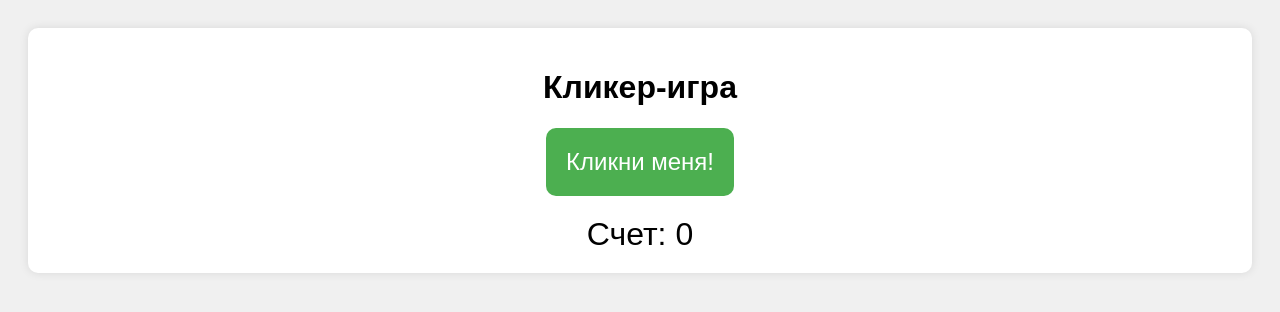
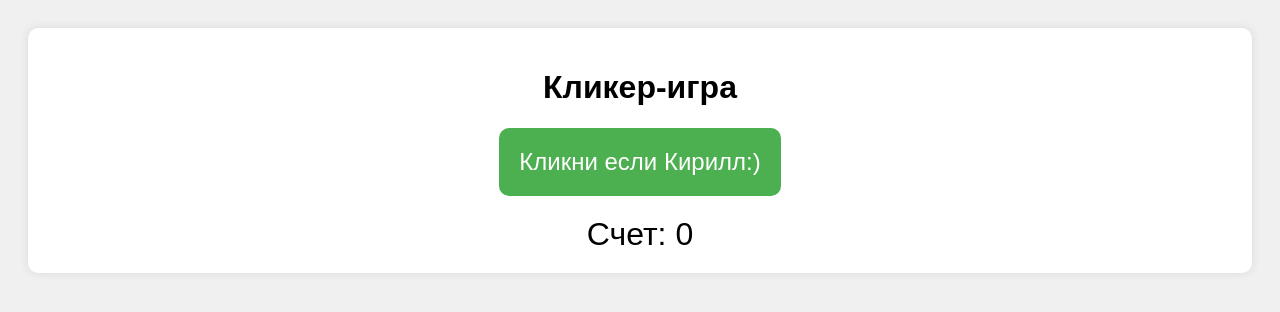
Before and after one commit to Kain754/My-clicker-bot, a plain HTML site: page index.html in a window 1280 px wide. Drawn offline with Linux system fonts and the light colour scheme.

Commit message:
Update index.html

```diff
--- a/index.html
+++ b/index.html
@@ -9,7 +9,7 @@
 <body>
     <div class="container">
         <h1>Кликер-игра</h1>
-        <button id="clickButton">Кликни меня!</button>
+        <button id="clickButton">Кликни если Кирилл:)</button>
         <div id="score">Счет: 0</div>
     </div>
     <script src="script.js"></script>
```
